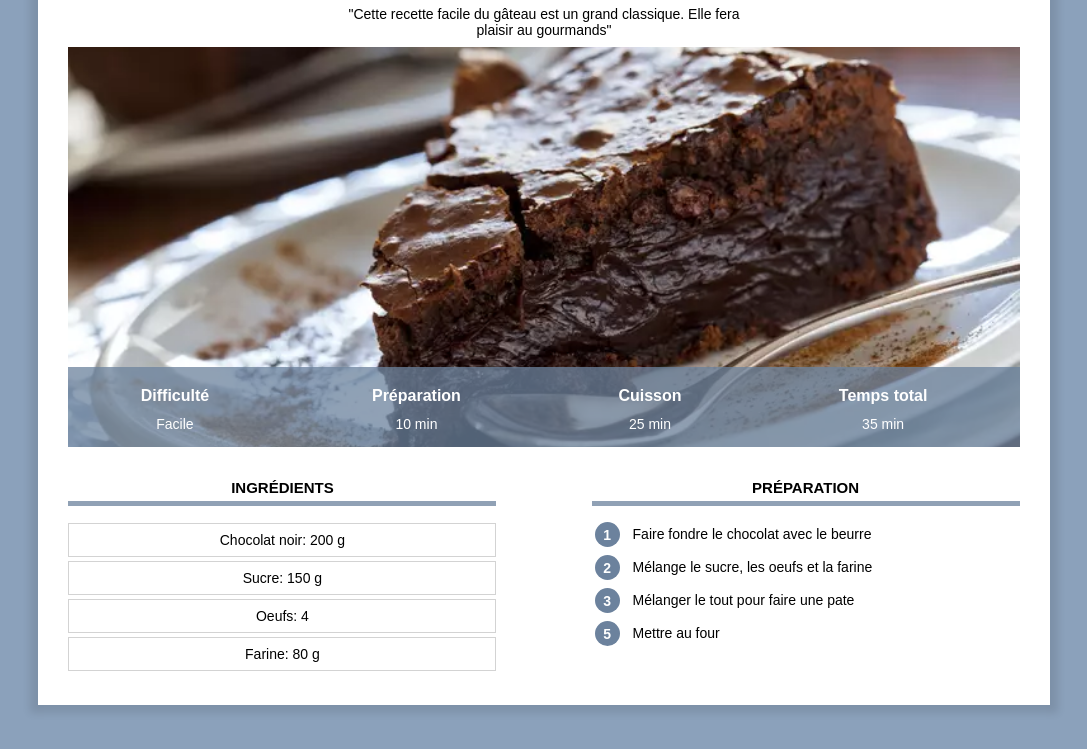
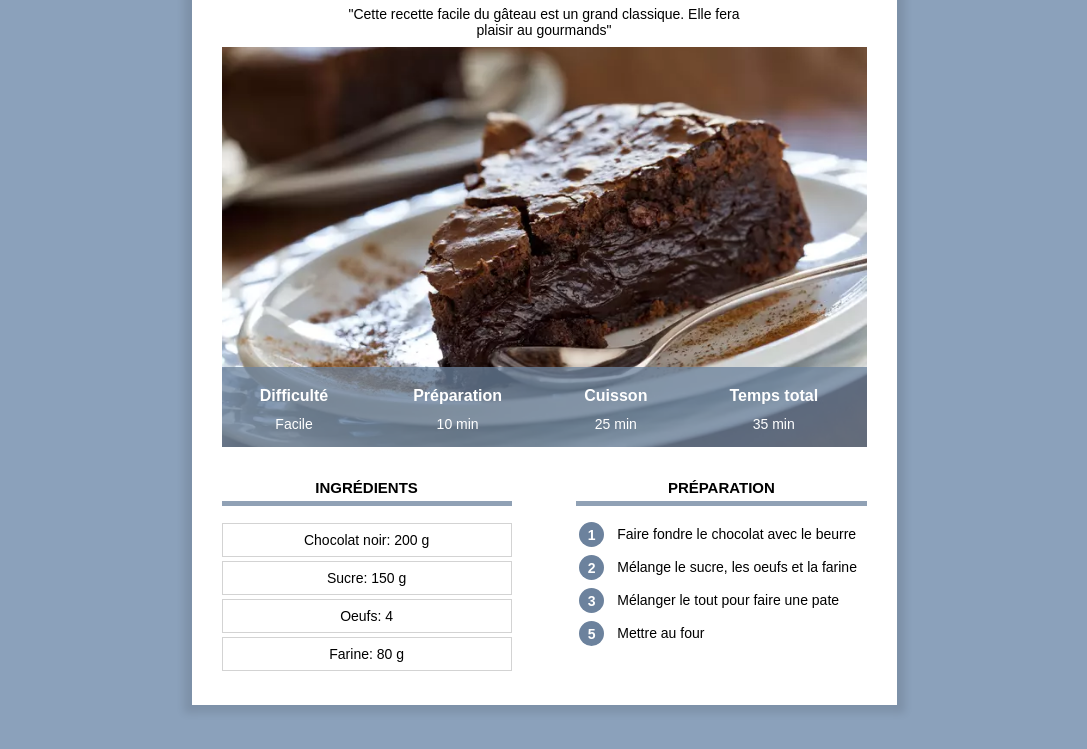
Before and after one commit to ArslanMuhammed/site_recette_gateau, a plain HTML site: page index.html in a window 1280 px wide. Shown: the part 119-868 px from the top of the page, without its empty margins (96-1183 px from the left). Drawn offline with Linux system fonts and the light colour scheme.

Commit message:
Add files via upload

```diff
--- a/index.html
+++ b/index.html
@@ -6,6 +6,7 @@
 <head>
 
     <meta charset="UTF-8">
+    <meta name="viewport" content="width=device-width, initial-scale=1.0">
     <link rel="stylesheet" href="recette.css">
     <title>Gâteau au chocolat</title>
 
@@ -79,5 +80,6 @@
 
         </div>
 
+
 </body>
 </html>
--- a/recette.css
+++ b/recette.css
@@ -1,3 +1,7 @@
+* {
+    overflow: auto;
+}
+
 body {
 
     background-color: #8ba1bb;
@@ -8,9 +12,10 @@ body {
 div.contenu {
 
     background-color: white;
-    margin: 0px 10% 80px 10%;
-    padding: 0px 30px 30px 30px;
+    margin: 0px 8px 8px 8px;
+    padding: 0px 8px 8px 8px;
     box-shadow: 0px 0px 8px 8px rgba(0, 0, 0, 0.1);
+
 }
 
 .centre {
@@ -79,24 +84,24 @@ table.information {
     width: 100%;
     color: white;
     background-color: #6c829dC0;
-    height: 80px;
+    height: 50px;
 }
 
 table.information td {
     text-align: center;
-    font-size: 14px;
+    font-size: 12px;
     vertical-align: top;
 }
 
 table.information th {
-    font-size: 16px;
+    font-size: 14px;
     vertical-align: bottom;
     padding-bottom: 8px;
 }
 
 
 div.colonne {
-    width: 45%;
+    width: 100%;
     margin-top: 20px;
 }
 
@@ -104,9 +109,7 @@ div.colonne1 {
     display: inline-block;
 }
 
-div.colonne2 {
-    float: right;
-}
+
 
 div.colonne h2 {
     text-align: center;
@@ -153,6 +156,50 @@ table.preparation tr {
     min-height: 40px;
 }
 
-* {
-    overflow: auto;
+
+/* style ordinateur */
+
+@media only screen and (min-width: 768px) {
+    div.contenu {
+        min-width: 350px;
+        margin: 0px 10% 20px 10%;
+        padding: 0px 30px 30px 30px;
+    }
+
+    table.information {
+        height: 80px;
+    }
+
+    table.information td {
+        font-size: 14px;
+    }
+
+    table.information th {
+        font-size: 16px;
+    }
+
+    div.colonne {
+        width: 45%;
+        margin-top: 20px;
+    }
+
+    div.colonne1 {
+        display: inline-block;
+        margin-right: 10%;
+    }
+
+    div.colonne2 {
+        float: right;
+    }
+
 }
+
+@media only screen and (min-width: 900px) {
+    div.contenu {
+        min-width: 350px;
+        margin-left: auto;
+        margin-right: auto;
+        width: 645px;
+
+    }
+}
```
Lines whose indentation alone changed are shown as unchanged.
